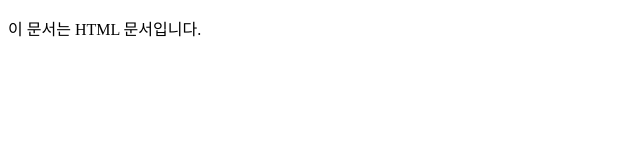
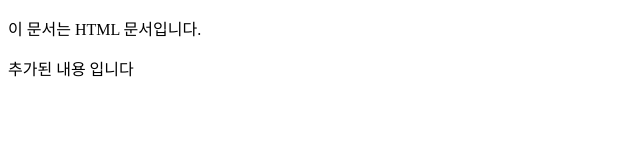
Before and after one commit to shanks99/first-project, a plain HTML site: page index.html in a window 1280 px wide. Shown: the whole page, without its empty margins (0-640 px from the left). Drawn offline with Linux system fonts and the light colour scheme.

Commit message:
second commit

```diff
--- a/index.html
+++ b/index.html
@@ -7,6 +7,8 @@
 <body>
 
     <p>이 문서는 HTML 문서입니다.</p>
+    <p>추가된 내용 입니다</p>
+
 
 </body>
 </html>
```
